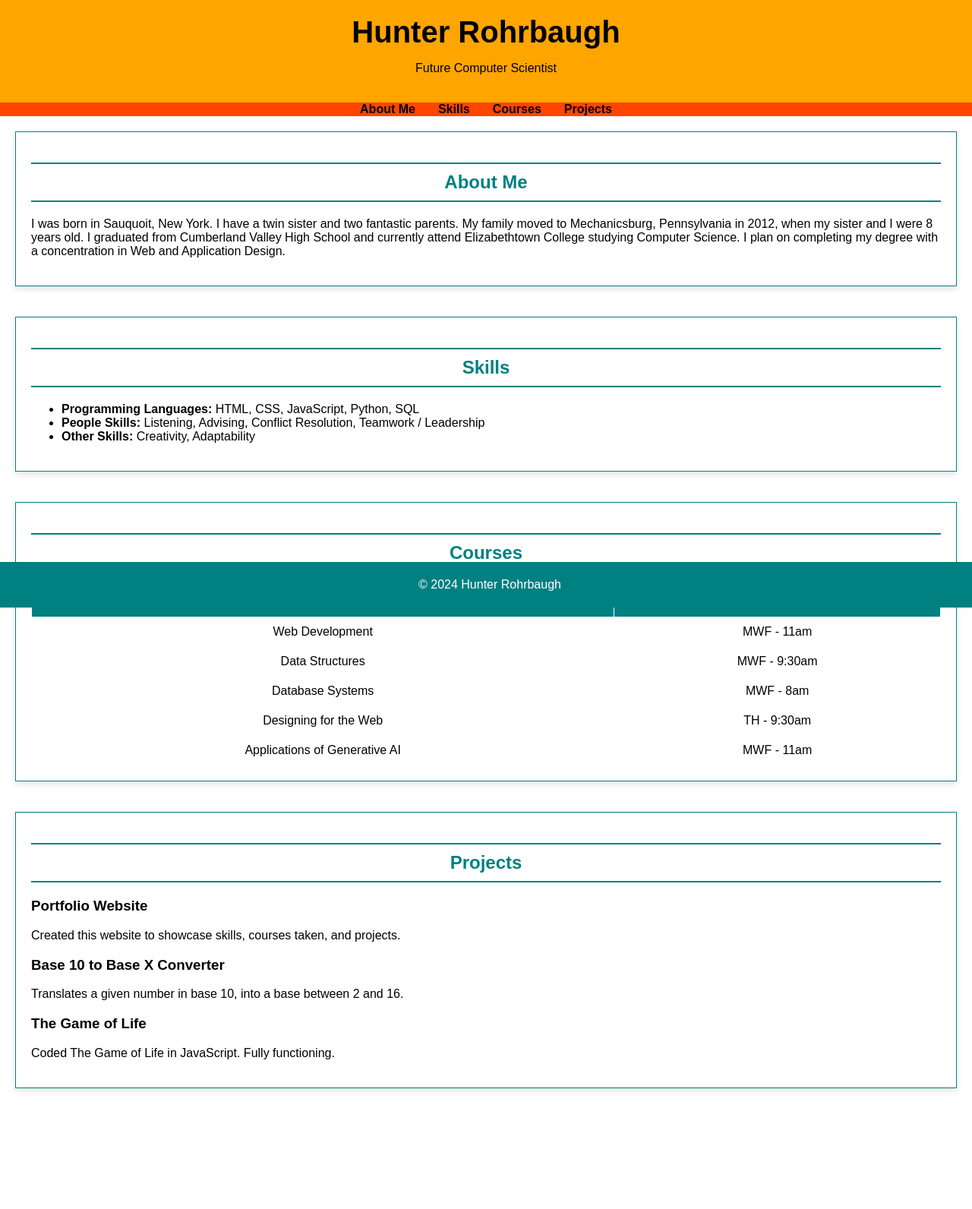
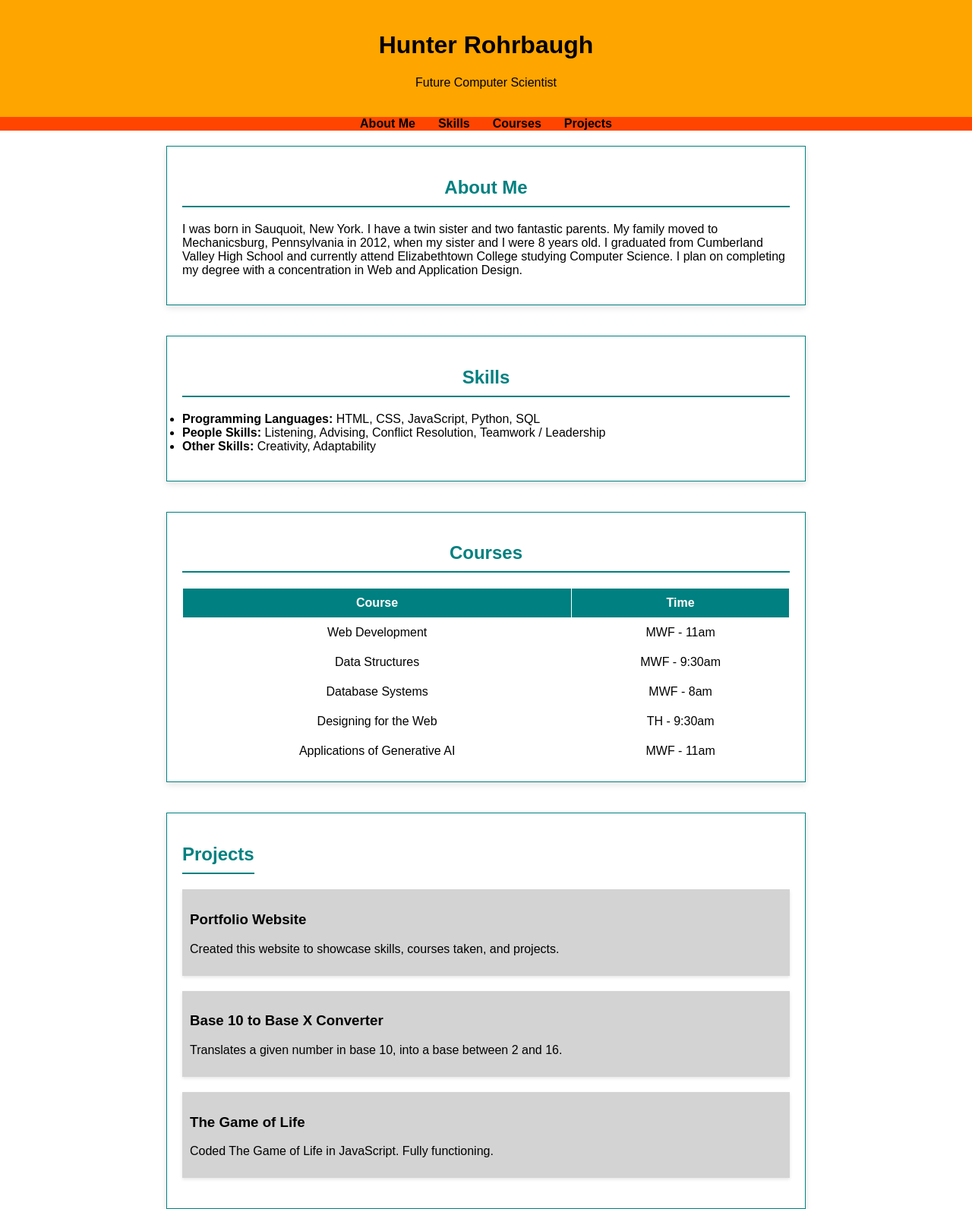
Before and after one commit to hunterrohrbaugh/hunterrohrbaugh.github.io, a plain HTML site: page index.html in a window 1280 px wide. Shown: the top 1592 px of the page at 76% size. Before the commit the page ends 1493 px from the top, so only its background shows below. Drawn offline with Linux system fonts and the light colour scheme.

Commit message:
Update styles.css

```diff
--- a/styles.css
+++ b/styles.css
@@ -4,18 +4,25 @@ body {
     padding: 0;
     background-color: white;
     color: black;
+    display: flex;
+    flex-direction: column;
 }
 
 header {
-    text-align: center;
-    padding: 20px;
     background-color: orange;
     color: black;
+    display: flex;
+    justify-content: center;
+    align-items: center;
+    padding: 20px;
 }
 
-header h1 {
-    margin: 0;
-    font-size: 2.5rem;
+.header-content {
+    text-align: center;
+}
+
+nav {
+    background-color: orangered;
 }
 
 nav ul {
@@ -23,7 +30,6 @@ nav ul {
     justify-content: center;
     list-style-type: none;
     padding: 0;
-    background-color: orangered;
     margin: 0;
 }
 
@@ -42,7 +48,11 @@ nav ul li a:hover {
 }
 
 main {
+    flex: 1;
     padding: 20px;
+    display: flex;
+    flex-direction: column;
+    align-items: center;
 }
 
 section {
@@ -50,13 +60,33 @@ section {
     border: 1px solid teal;
     padding: 20px;
     box-shadow: 0 4px 8px rgba(0, 0, 0, 0.1);
+    width: 100%;
+    max-width: 800px;
+}
+
+#skills ul {
+    display: flex;
+    flex-direction: column;
+    padding-left: 0;
+}
+
+#projects {
+    display: flex;
+    flex-wrap: wrap;
+    justify-content: space-between;
+}
+
+.project {
+    flex: 0 1 calc(100% - 10px);
+    background-color: lightgray;
+    padding: 10px;
+    margin-bottom: 20px;
+    box-shadow: 0 2px 4px rgba(0, 0, 0, 0.1);
 }
 
 h2 {
     border-bottom: 2px solid teal;
-    border-top: 2px solid teal;
     padding-bottom: 10px;
-    padding-top: 10px;
     color: teal;
     text-align: center;
 }
@@ -79,11 +109,11 @@ table th {
 }
 
 footer {
-    text-align: center;
-    padding: 5px;
     background-color: teal;
     color: white;
-    position: fixed;
+    text-align: center;
+    padding: 10px;
+    position: relative;
     bottom: 0;
     width: 100%;
 }
```
